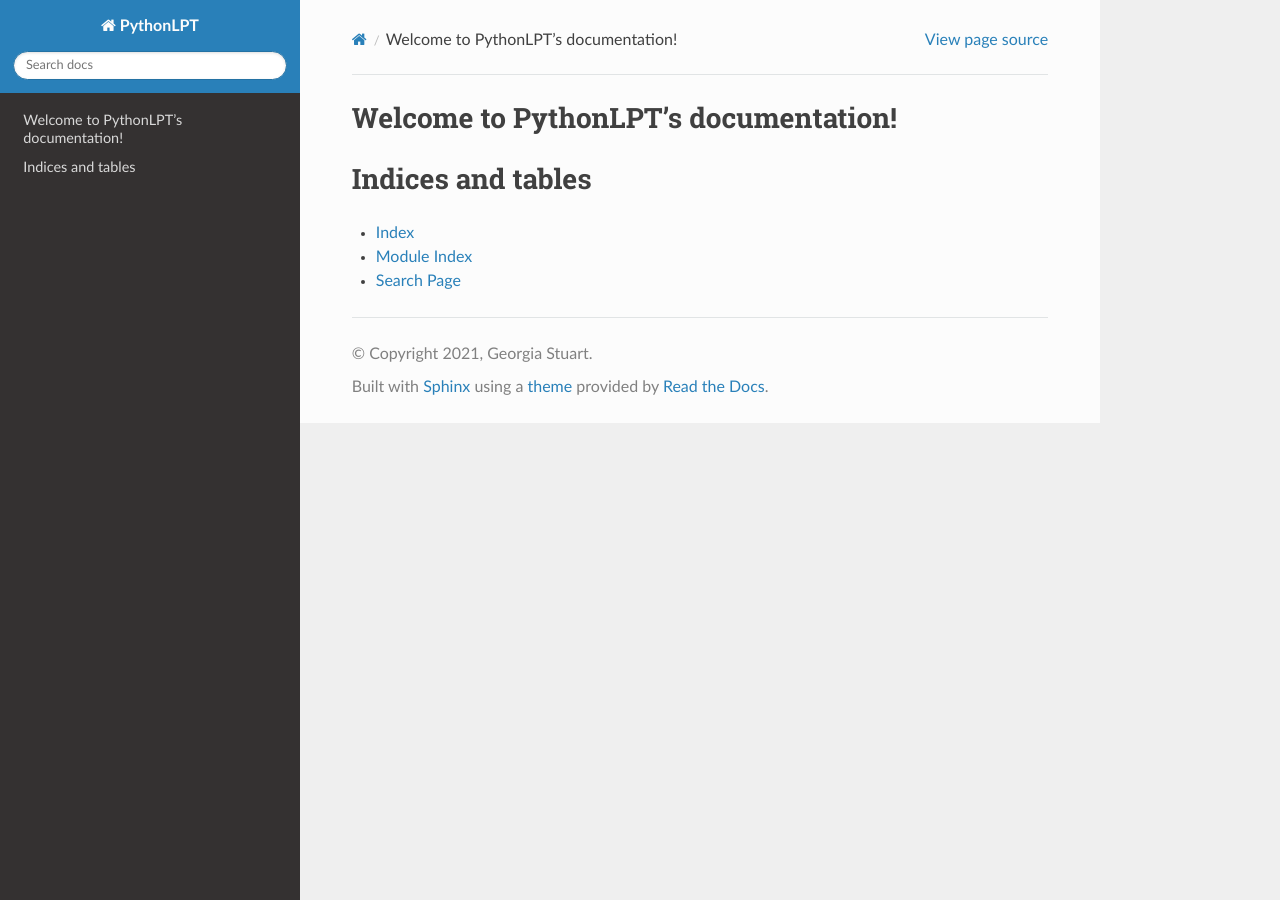
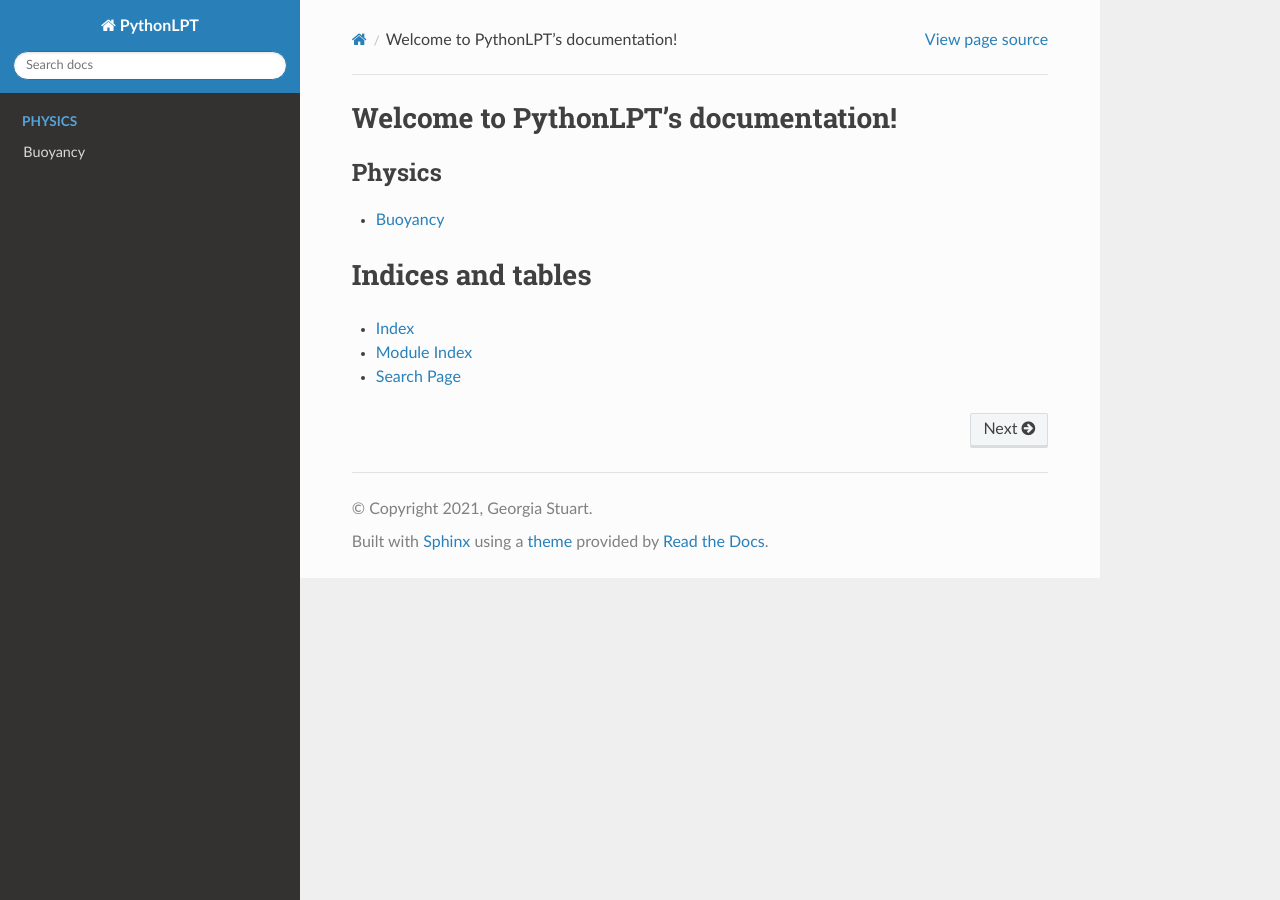
Before and after one commit to UT-CHG/PYOPATRA, a Sphinx documentation site: the page built from docs/index.rst, in a window 1280 px wide. Built offline with Sphinx 7.4.7 and the Read the Docs theme 2.0.0, drawn with Linux system fonts in a browser that asks for light colours.

Commit message:
Add buoyancy docs placeholder

```diff
--- a/docs/index.rst
+++ b/docs/index.rst
@@ -8,7 +8,13 @@ Welcome to PythonLPT's documentation!
 
 .. toctree::
    :maxdepth: 2
-   :caption: Contents:
+   :caption: Installation
+
+.. toctree::
+   :maxdepth: 2
+   :caption: Physics
+
+   physics/buoyancy
 
 
 
--- /dev/null
+++ b/docs/physics/buoyancy.rst
@@ -0,0 +1,4 @@
+Buoyancy
+========
+
+This is a page on buoyancy.
```
